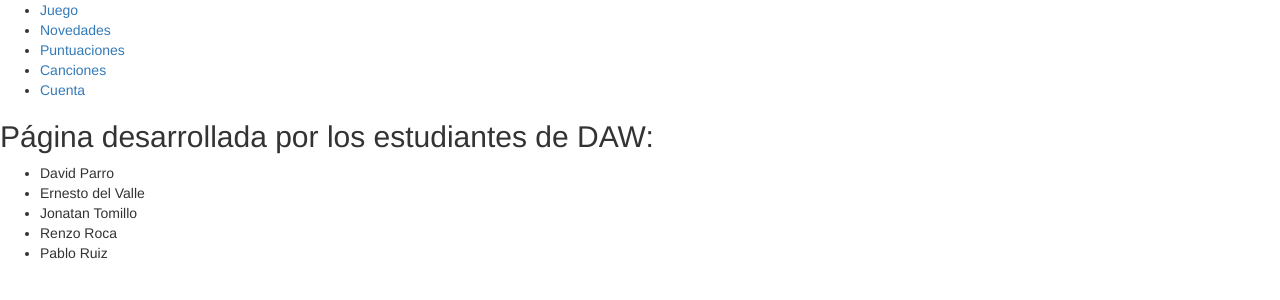
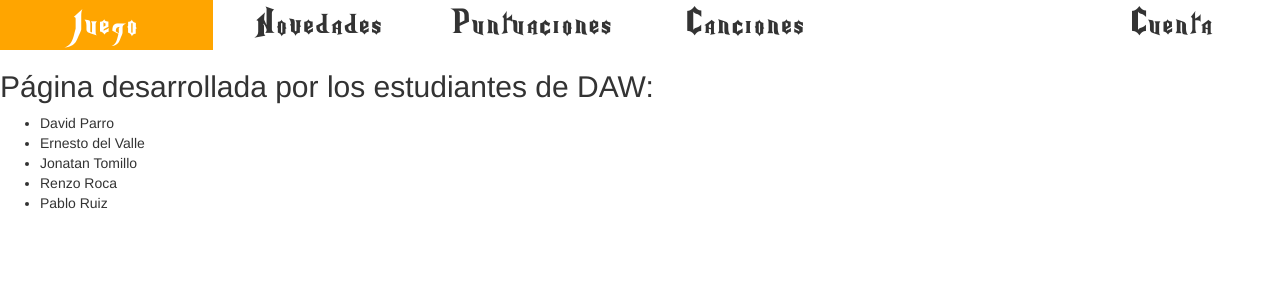
Before and after one commit to erni93/HeroeTeclado, a PHP site: page / in a window 1280 px wide. Shown: the top 300 px of the page. Run offline with PHP 8.4, Linux system fonts and the light colour scheme.

Commit message:
Cambios varios

```diff
--- a/css/main.css
+++ b/css/main.css
@@ -11,3 +11,33 @@
  * @author    	Renzo Roca
  *
  */
+ @font-face {
+    font-family: 'heroe';
+    src: url("../fonts/heroes.ttf");
+}
+ body>header{
+ 	font-family: 'heroe',sans-serif;
+ 	font-size:250%;
+ 	letter-spacing: 0.2ex;
+ }
+ .menu-principal{
+ 	padding: 0;
+ 	list-style: none;
+ 	/*position: fixed;*/
+ 	/*background-color: black;*/
+ }
+ .menu-principal>li{
+ 	text-align: center;
+ 	/*color:white;*/
+ }
+ .menu-principal>li>a{
+ 	/*color:white;*/
+ 	color:inherit;
+ 	text-decoration: none;
+ }
+.canciones:hover{background-color: purple;color:white;}
+.juego:hover{background-color: orange;color:white;}
+.novedades:hover{background-color: green;color:white;}
+.puntuaciones:hover{background-color: red;color:white;}
+.menu-principal>.cuenta>a{color:inherit;}
+.cuenta:hover{background-color: black;color:white;}
--- a/inc/funciones.inc.php
+++ b/inc/funciones.inc.php
@@ -1,14 +1,15 @@
 <?php
-// establece la sesión 'practica_7'
 
 function iniciarSesion(){
 	session_cache_limiter();
-    session_name('cine');
+    session_name('heroeteclado');
     session_start();
 }
+
 function crearNombreIdSesion() {
 	$sn=session_name();
 	$si=session_id();
 	$_SESSION['nombreId'] = $sn."=". $si;
 }
+
 ?>
--- a/inc/login.php
+++ b/inc/login.php
@@ -48,7 +48,7 @@
 		</section>
 		<footer>
             <h2>Página desarrollada por los estudiantes de DAW:</h2>
-		    <a href="../index.php">Inicio</a>
+		    <a href="../index.html">Inicio</a>
 			<ul>
                 <li>David Parro</li>
                 <li>Ernesto del Valle</li>
--- a/index.html
+++ b/index.html
@@ -5,10 +5,10 @@
 		<title>Keyboard Hero</title>
 		<!--Normalize Css -->
 		<link rel="stylesheet" href="./css/normalize.css" 	type="text/css"	/>
+		<!--Bootstrap -->
+		<link href="css/bootstrap.min.css" rel="stylesheet">
 		<!--Main Css-->
 		<link rel="stylesheet" href="./css/main.css" 		type="text/css" />
-		<!--Bootstrap -->
-		<link href="css/bootstrap.min.css" rel="stylesheet">
 		<script src="js/bootstrap.min.js"></script>
 		<!--JQuery-->
 		<script type="js/jquery-3.1.1.slim.min.js"></script>
@@ -16,12 +16,12 @@
 	<body>
 		<header>
 			<nav>
-				<ul>
-					<li><a href="#anclaPpal">Juego</a></li>
-					<li><a href="#anclaNovedad">Novedades</a></li>
-					<li><a href="#anclaPunt">Puntuaciones</a></li>
-					<li><a href="#anclaCancion">Canciones</a></li>
-					<li><a href="./heroeteclado/inc/login.php">Cuenta</a></li>
+				<ul class="container-fluid menu-principal">
+					<li class="col-md-2 juego"><a href="#anclaPpal">Juego</a></li>
+					<li class="col-md-2 novedades"><a href="#anclaNovedad">Novedades</a></li>
+					<li class="col-md-2 puntuaciones"><a href="#anclaPunt">Puntuaciones</a></li>
+					<li class="col-md-2 canciones"><a href="#anclaCancion">Canciones</a></li>
+					<li class="col-md-2 col-md-offset-2 cuenta"><a href="./heroeteclado/inc/login.php">Cuenta</a></li>
 				</ul>
 			</nav>
 		</header>
```
